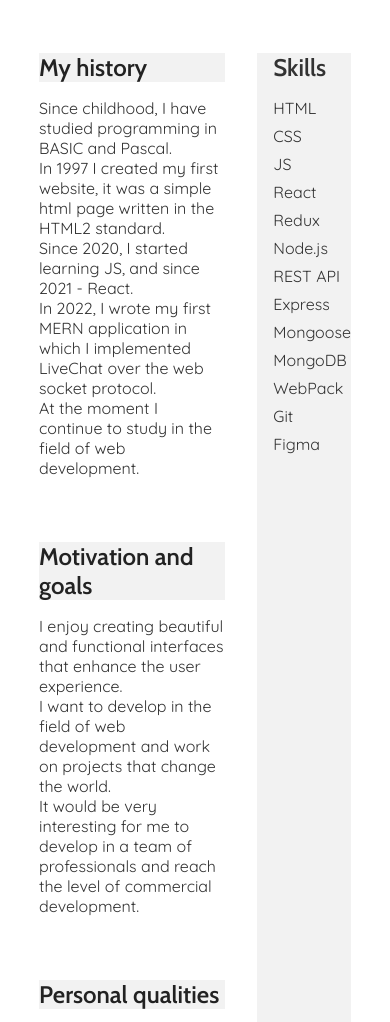
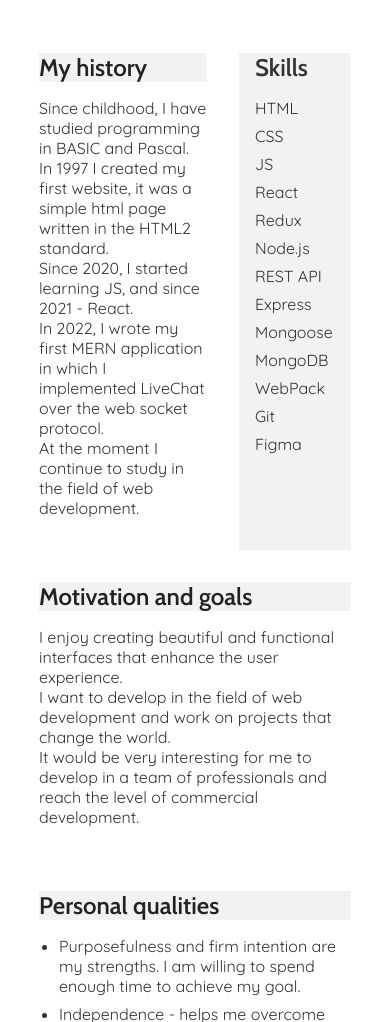
Before and after one commit to ruslan-synytsia/CV-web-app, a React app: page /about in a window 390 px wide. Shown: the part 59-1081 px from the top of the page. Built offline with nearby package versions, Linux system fonts and the light colour scheme.

Commit message:
Update About.module.css

```diff
--- a/src/Components/Pages/About/About.module.css
+++ b/src/Components/Pages/About/About.module.css
@@ -72,3 +72,24 @@
     list-style: none;
     padding: 0;
 }
+
+@media screen and (max-width: 720px) {
+    .About {
+        row-gap: 2rem;
+    }
+
+    .About article {
+        margin-bottom: 0;
+    }
+
+    .About_skills {
+        width: 7rem;
+        grid-row: 1/2;
+    }
+
+    .About_goals,
+    .About_qualities,
+    .About_hobbies {
+        grid-column: 1/5;
+    }
+}
```
